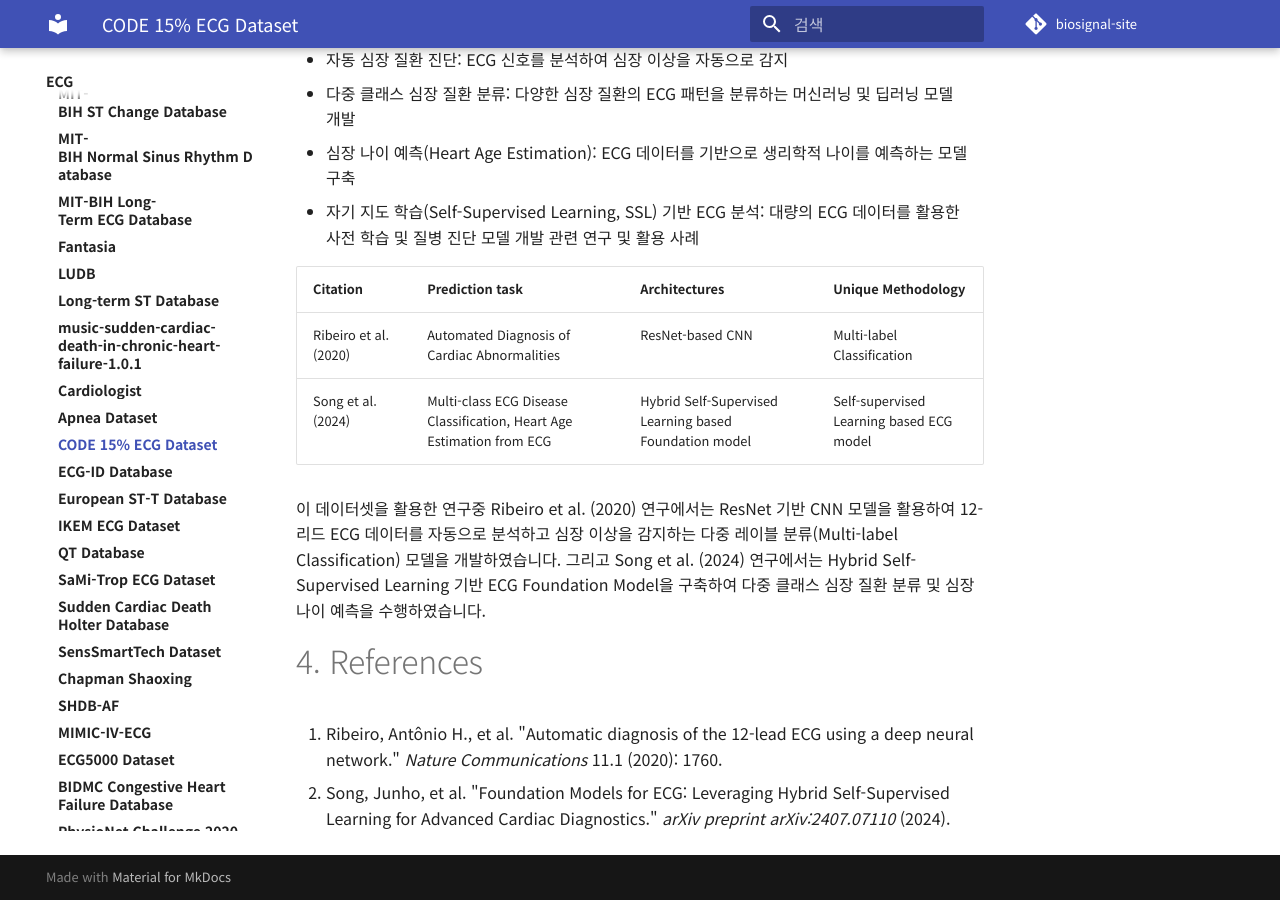
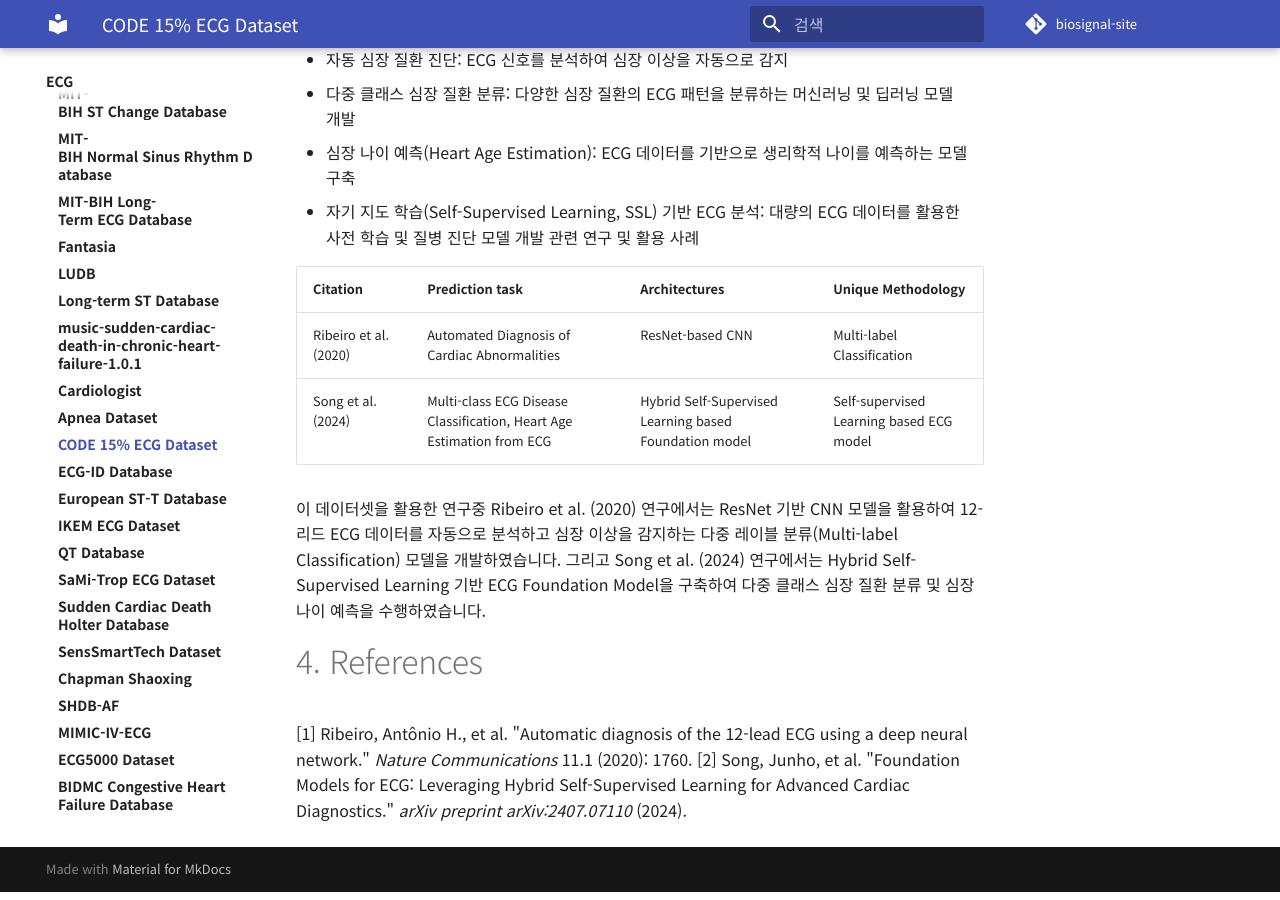
Before and after one commit to iwantjeonyeok/biosignal-site, an MkDocs documentation site: the page built from docs/ecg/code-15-ecg-dataset.md, in a window 1280 px wide and 900 px high, scrolled down 1631 px. Built offline with MkDocs 1.6.1 and Material for MkDocs 9.7.7, drawn with Linux system fonts in a browser that asks for light colours; comment, search, counter and statistics services are not loaded.

Commit message:
Update code-15-ecg-dataset.md

```diff
--- a/docs/ecg/code-15-ecg-dataset.md
+++ b/docs/ecg/code-15-ecg-dataset.md
@@ -60,5 +60,5 @@ CODE 15% ECG Dataset은 자동화된 심전도 진단(Automated ECG Diagnosis),
 
 # 4. References
 
-1. Ribeiro, Antônio H., et al. "Automatic diagnosis of the 12-lead ECG using a deep neural network." *Nature Communications* 11.1 (2020): 1760.
-2. Song, Junho, et al. "Foundation Models for ECG: Leveraging Hybrid Self-Supervised Learning for Advanced Cardiac Diagnostics." *arXiv preprint arXiv:2407.07110* (2024).
+[1] Ribeiro, Antônio H., et al. "Automatic diagnosis of the 12-lead ECG using a deep neural network." *Nature Communications* 11.1 (2020): 1760.
+[2] Song, Junho, et al. "Foundation Models for ECG: Leveraging Hybrid Self-Supervised Learning for Advanced Cardiac Diagnostics." *arXiv preprint arXiv:2407.07110* (2024).
```
